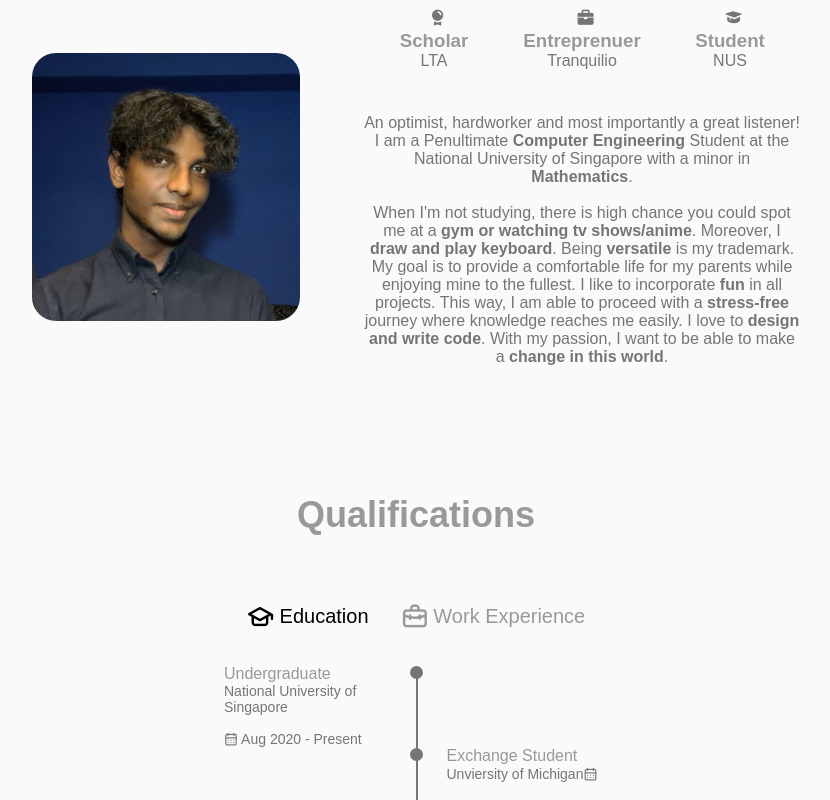
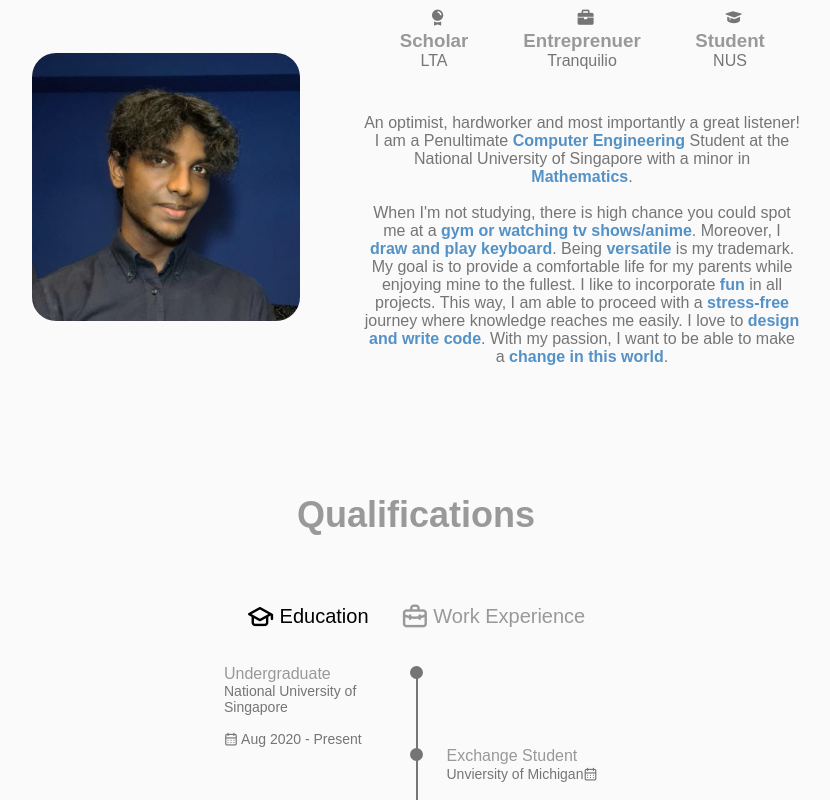
Before and after one commit to KishorKumar11/Portfolio, a React (Create React App) app: page / in a window 1280 px wide. Shown: the part 1000-1800 px from the top of the page, without its empty margins (224-1054 px from the left). Built offline with nearby package versions, Linux system fonts and the light colour scheme.

Commit message:
Added another project

```diff
--- a/src/components/About/About.css
+++ b/src/components/About/About.css
@@ -10,6 +10,10 @@
   letter-spacing: 1px;
   font-size: large;
 
+}
+
+.about__description b {
+  color: rgb(83, 145, 199);
 }
 
 .about-text p {
--- a/src/components/Projects/Projects.js
+++ b/src/components/Projects/Projects.js
@@ -7,6 +7,7 @@ import KuramaPic from '../../images/KuramaPic.png';
 import KingsGambitPic from '../../images/KingsGambitPic.jpg';
 import GetJackDPic from '../../images/GetJackDPic.png';
 import MIOPic from '../../images/MIOPic.jpg';
+import DesignPic from '../../images/DesignPic.jpg';
 
 const Projects = ({setActiveNav}) => {
 
@@ -82,6 +83,14 @@ const Projects = ({setActiveNav}) => {
             </div>
         </div>
 
+        <div class="col">
+        <div class="layer">
+            <a href="https://docs.google.com/presentation/d/15jbXckEWw3xQA_B75ksqmbDKp5004nnsGsfRyTYxd2c/edit?usp=share_link" alt="Loading..."> <img src={DesignPic} alt="Coming soon" /> </a>
+
+                <h3>Interaction Design <h4><i class='bx bx-link-external'></i></h4> </h3>
+            </div>
+        </div>
+
         {/* <div class="col">
             <img src={""} alt="Coming soon" />
             <div class="layer">w
```
Also changed, not shown: src/images/DesignPic.jpg (added).
